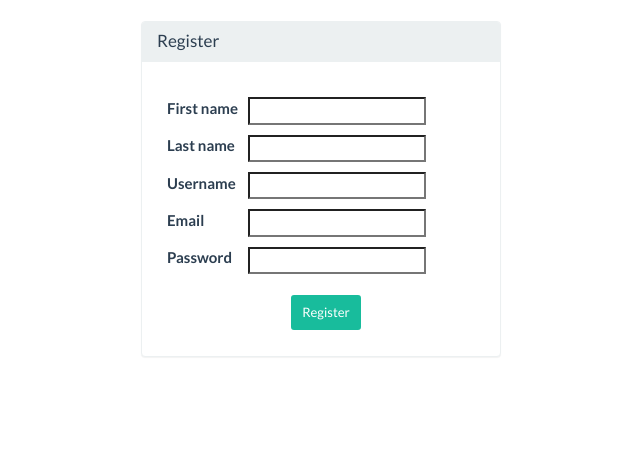
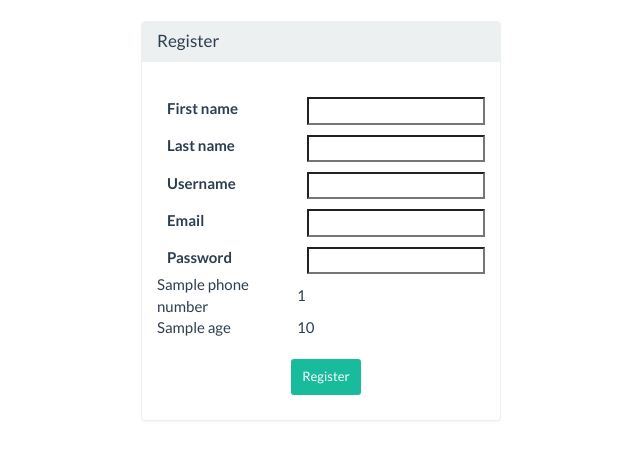
Before and after one commit to vigzmv/HerNurse, a Django app: template App/templates/App/register.html in a window 1280 px wide. Shown: the part 60-520 px from the top of the page, without its empty margins (319-959 px from the left). Run offline with Django 3.2, Linux system fonts and the light colour scheme; the template is opened without the code that fills it: most values are stand-ins (such as "Sample title", 1, 10 or a date in 2020); form fields are guessed from the names that the template uses; some libraries are stand-ins or nearby versions.

Commit message:
Register Updated

```diff
--- a/App/models.py
+++ b/App/models.py
@@ -6,7 +6,7 @@ from django.db import models
 
 class ModelUser(models.Model):
     user = models.ForeignKey(User)
-    phoneNumber = models.CharField(max_length=10, blank=True, null=False)
+    phone_number = models.CharField(max_length=10, blank=True, null=False)
     age = models.IntegerField()
 
     def __str__(self):
--- a/App/templates/App/register.html
+++ b/App/templates/App/register.html
@@ -51,6 +51,14 @@
                                     <td>{{ form.password.label_tag }}</td>
                                     <td>{{ form.password }}</td>
                                 </tr>
+                                <tr>
+                                    <td>{{ form1.phone_number.label_tag }}</td>
+                                    <td>{{ form1.phone_number }}</td>
+                                </tr>
+                                <tr>
+                                    <td>{{ form1.age.label_tag }}</td>
+                                    <td>{{ form1.age }}</td>
+                                </tr>
                             </table>
                         </p>
                         <p class="bs-component">
```
Also changed, not shown: App/views.py (+8 -2 lines), App/migrations/0003_auto_20161015_1452.py (added).
